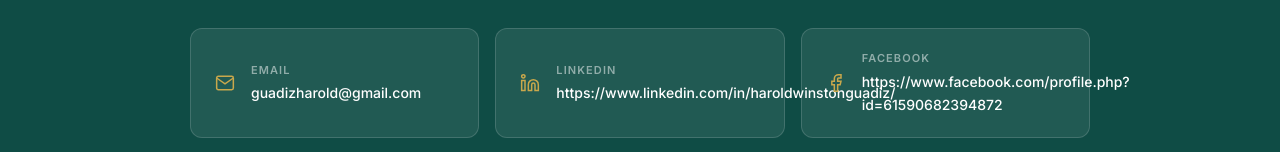
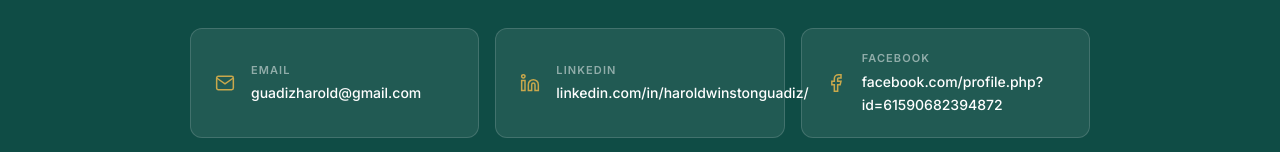
Before and after one commit to hgstaymanagement/harold-portfolio, a website: page index.html in a window 1280 px wide. Shown: the part 5566-5718 px from the top of the page. Drawn offline with Linux system fonts and the light colour scheme.

Commit message:
Update index.html

```diff
--- a/index.html
+++ b/index.html
@@ -378,14 +378,14 @@
           <svg width="20" height="20" viewBox="0 0 24 24" fill="none" stroke="currentColor" stroke-width="1.8"><path d="M16 8a6 6 0 016 6v7h-4v-7a2 2 0 00-2-2 2 2 0 00-2 2v7h-4v-7a6 6 0 016-6z"/><rect x="2" y="9" width="4" height="12"/><circle cx="4" cy="4" r="2"/></svg>
           <div>
             <p class="contact-label">LinkedIn</p>
-            <p class="contact-val">https://www.linkedin.com/in/haroldwinstonguadiz/</p>
+            <p class="contact-val">linkedin.com/in/haroldwinstonguadiz/</p>
           </div>
         </a>
         <a href="https://facebook.com/yourpage" target="_blank" rel="noopener" class="contact-card">
           <svg width="20" height="20" viewBox="0 0 24 24" fill="none" stroke="currentColor" stroke-width="1.8"><path d="M18 2h-3a5 5 0 00-5 5v3H7v4h3v8h4v-8h3l1-4h-4V7a1 1 0 011-1h3z"/></svg>
           <div>
             <p class="contact-label">Facebook</p>
-            <p class="contact-val">https://www.facebook.com/profile.php?id=61590682394872</p>
+            <p class="contact-val">facebook.com/profile.php?id=61590682394872</p>
           </div>
         </a>
         <div class="contact-card no-link">
```
